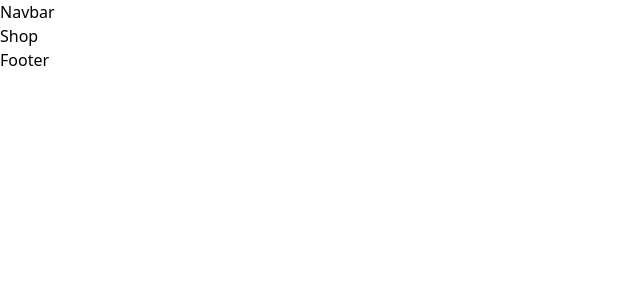
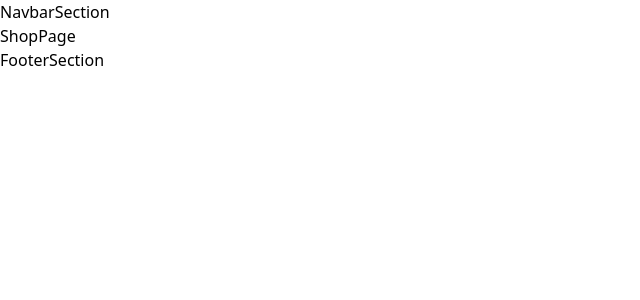
Before and after one commit to Githubshakil/panto-furniture, a React (Vite) app: page /shop in a window 1280 px wide. Shown: the top 300 px of the page, without its empty margins (0-640 px from the left). Built offline with nearby package versions, Linux system fonts and the light colour scheme.

Commit message:
update
Create React Component

```diff
--- a/src/App.jsx
+++ b/src/App.jsx
@@ -1,14 +1,16 @@
-import React from 'react'
-import { Outlet } from 'react-router-dom'
+import React from "react";
+import { Outlet } from "react-router-dom";
+import NavbarSection from "./components/NavbarSection";
+import FooterSection from "./components/FooterSection";
 
 const App = () => {
   return (
     <>
-    <nav>Navbar</nav>
-    <Outlet/>
-    <footer>Footer</footer>
+      <NavbarSection />
+      <Outlet />
+      <FooterSection/>
     </>
-  )
-}
+  );
+};
 
-export default App
+export default App;
--- /dev/null
+++ b/src/components/FooterSection.jsx
@@ -0,0 +1,9 @@
+import React from 'react'
+
+const FooterSection = () => {
+  return (
+    <div>FooterSection</div>
+  )
+}
+
+export default FooterSection
--- /dev/null
+++ b/src/components/NavbarSection.jsx
@@ -0,0 +1,9 @@
+import React from 'react'
+
+const NavbarSection = () => {
+  return (
+    <div>NavbarSection</div>
+  )
+}
+
+export default NavbarSection
--- a/src/main.jsx
+++ b/src/main.jsx
@@ -1,18 +1,22 @@
-import { StrictMode } from "react";
+
 import { createRoot } from "react-dom/client";
 import "./index.css";
 import App from "./App.jsx";
 import { BrowserRouter, Route, Routes } from "react-router-dom";
+import HomePage from "./pages/home/HomePage.jsx";
+import ShopPage from "./pages/shop/ShopPage.jsx";
+import About from "./pages/about/About.jsx";
+import Contact from "./pages/contact/Contact.jsx";
 
 createRoot(document.getElementById("root")).render(
   <BrowserRouter>
     <Routes>
       <Route element={<App />}>
-        <Route path="/" element={<div>Home Page</div>} />
+        <Route path="/" element={<HomePage/>} />
         <Route path="/furniture" element={<div>Furniture</div>} />
-        <Route path="/shop" element={<div>Shop</div>} />
-        <Route path="/about" element={<div>About Us</div>} />
-        <Route path="/contact" element={<div>Contact</div>} />
+        <Route path="/shop" element={<ShopPage/>} />
+        <Route path="/about" element={<About/>} />
+        <Route path="/contact" element={<Contact/>} />
 
       </Route>
     </Routes>
--- /dev/null
+++ b/src/pages/about/About.jsx
@@ -0,0 +1,9 @@
+import React from 'react'
+
+const About = () => {
+  return (
+    <div>About</div>
+  )
+}
+
+export default About
--- /dev/null
+++ b/src/pages/contact/Contact.jsx
@@ -0,0 +1,9 @@
+import React from 'react'
+
+const Contact = () => {
+  return (
+    <div>Contact</div>
+  )
+}
+
+export default Contact
--- /dev/null
+++ b/src/pages/home/HomePage.jsx
@@ -0,0 +1,9 @@
+import React from 'react'
+
+const HomePage = () => {
+  return (
+    <div>HomePage</div>
+  )
+}
+
+export default HomePage
--- /dev/null
+++ b/src/pages/shop/ShopPage.jsx
@@ -0,0 +1,9 @@
+import React from 'react'
+
+const ShopPage = () => {
+  return (
+    <div>ShopPage</div>
+  )
+}
+
+export default ShopPage
```
